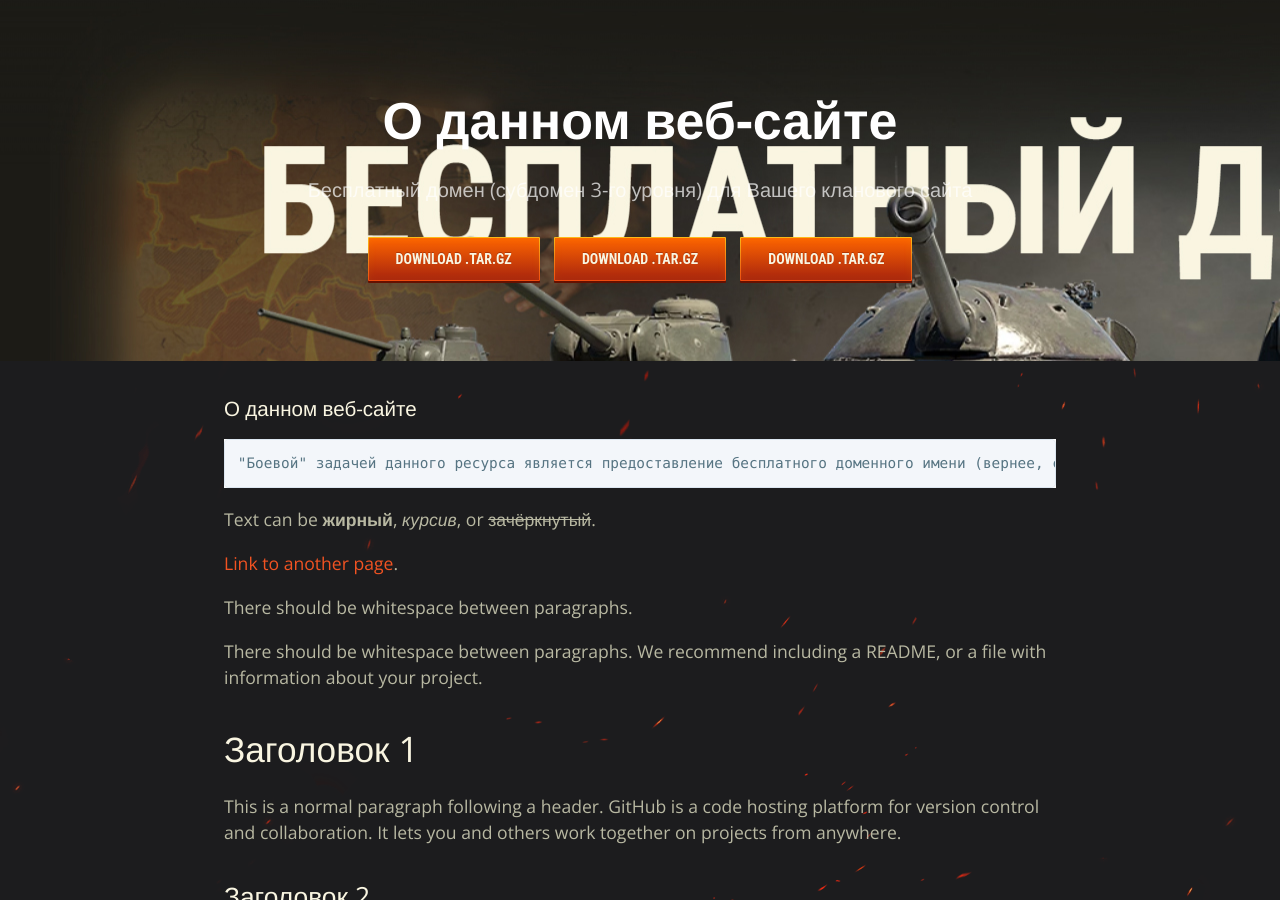
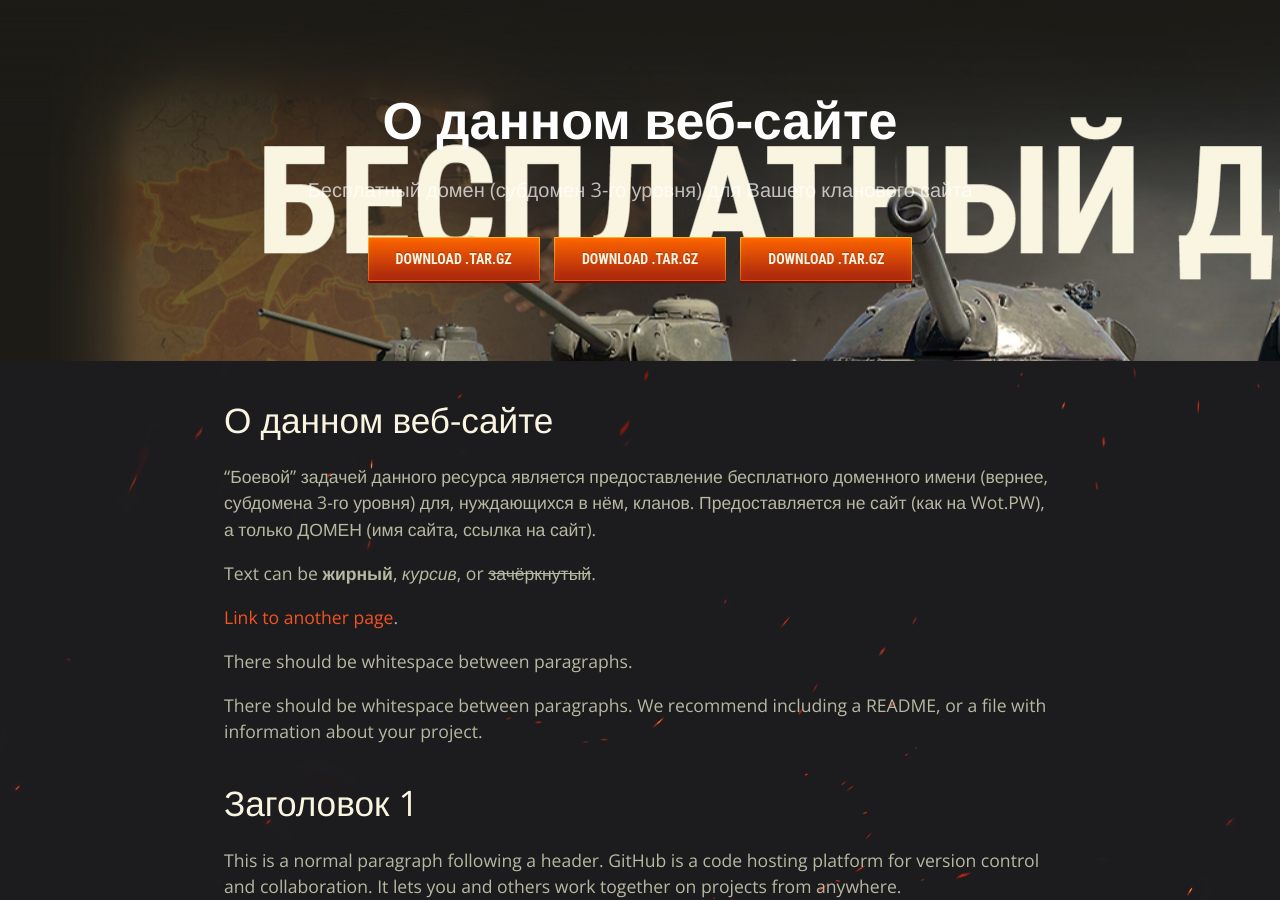
Before and after one commit to tankigdn/tankigdn.github.io, a Jekyll site: the page built from index.md, in a window 1280 px wide and 900 px high. Built offline with Jekyll 4.4.1, drawn with Linux system fonts in a browser that asks for light colours; our own code applies the rules of GitHub Pages for plain Markdown files.

Commit message:
Update index.md

```diff
--- a/index.md
+++ b/index.md
@@ -2,9 +2,10 @@
 layout: default
 ---
 
-### О данном веб-сайте
+# О данном веб-сайте
 
-	"Боевой" задачей данного ресурса является предоставление бесплатного доменного имени (вернее, субдомена 3-го уровня) для, нуждающихся в нём, кланов.
+"Боевой" задачей данного ресурса является предоставление бесплатного доменного имени (вернее, субдомена 3-го уровня) для, нуждающихся в нём, кланов.
+Предоставляется не сайт (как на Wot.PW), а только ДОМЕН (имя сайта, ссылка на сайт).
 
 Text can be **жирный**, _курсив_, or ~~зачёркнутый~~.
 
```
